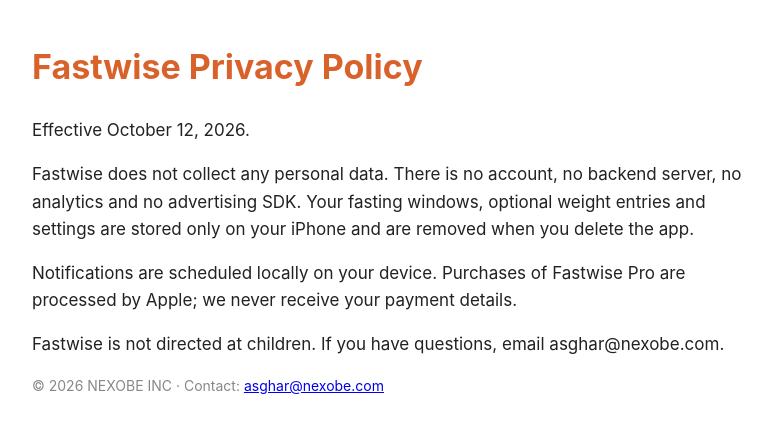
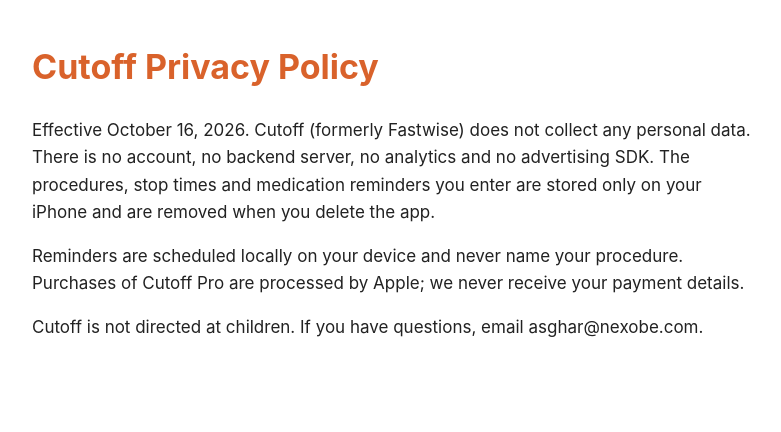
Before and after one commit to nexobe/nexobe.github.io, a plain HTML site: page fastwise/privacy.html in a window 1280 px wide. Shown: the whole page, without its empty margins (248-1029 px from the left). Drawn offline with Linux system fonts and the light colour scheme.

Commit message:
Fastwise pages: rename to Cutoff (procedure fasting)

```diff
--- a/fastwise/privacy.html
+++ b/fastwise/privacy.html
@@ -1,4 +1,4 @@
-<!doctype html><html lang="en"><head><meta charset="utf-8"><meta name="viewport" content="width=device-width,initial-scale=1"><title>Fastwise Privacy Policy</title>
+<!doctype html><html lang="en"><head><meta charset="utf-8"><meta name="viewport" content="width=device-width,initial-scale=1"><title>Cutoff Privacy Policy</title>
 <style>body{font:17px/1.6 -apple-system,system-ui,sans-serif;max-width:720px;margin:40px auto;padding:0 20px;color:#222}h1{color:#D9622B}</style></head><body>
-<h1>Fastwise Privacy Policy</h1><p>Effective October 12, 2026.</p><p>Fastwise does not collect any personal data. There is no account, no backend server, no analytics and no advertising SDK. Your fasting windows, optional weight entries and settings are stored only on your iPhone and are removed when you delete the app.</p><p>Notifications are scheduled locally on your device. Purchases of Fastwise Pro are processed by Apple; we never receive your payment details.</p><p>Fastwise is not directed at children. If you have questions, email asghar@nexobe.com.</p>
-<p style="color:#888;font-size:14px">© 2026 NEXOBE INC · Contact: <a href="mailto:asghar@nexobe.com">asghar@nexobe.com</a></p></body></html>
+<h1>Cutoff Privacy Policy</h1><p>Effective October 16, 2026. Cutoff (formerly Fastwise) does not collect any personal data. There is no account, no backend server, no analytics and no advertising SDK. The procedures, stop times and medication reminders you enter are stored only on your iPhone and are removed when you delete the app.</p><p>Reminders are scheduled locally on your device and never name your procedure. Purchases of Cutoff Pro are processed by Apple; we never receive your payment details.</p><p>Cutoff is not directed at children. If you have questions, email asghar@nexobe.com.</p>
+</body></html>
```
Also changed, not shown: fastwise/support.html (+3 -3 lines), fastwise/terms.html (+3 -3 lines).
